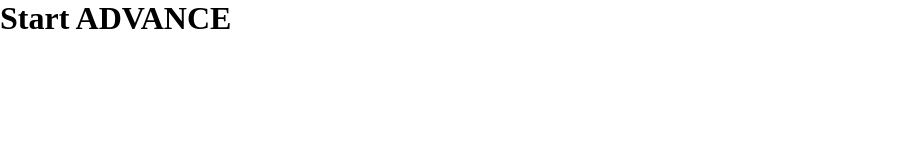
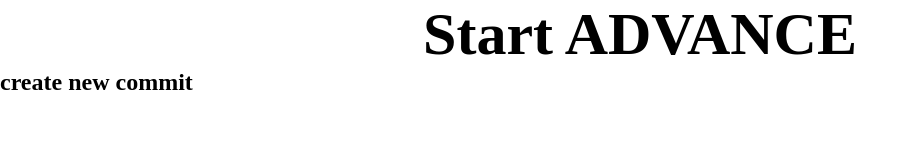
Before and after one commit to PaliyOleg/advance, a plain HTML site: page index.html in a window 1280 px wide. Shown: the whole page, without its empty margins (0-917 px from the left). Drawn offline with Linux system fonts and the light colour scheme.

Commit message:
second  commit

```diff
--- a/css/main.css
+++ b/css/main.css
@@ -6,5 +6,10 @@
 
 .body{
     font-family: 'Gill Sans', 'Gill Sans MT', Calibri, 'Trebuchet MS', sans-serif;
-    background-color: blueviolet;
+    background-color: violet;
 }
+
+h1{
+    text-align: center;
+    font-size: 60px;
+}
--- a/index.html
+++ b/index.html
@@ -7,8 +7,8 @@
     <link rel="stylesheet" href="./css/main.css">
 </head>
 <body>
-
     <h1>Start ADVANCE</h1>
+    <h2>create new commit</h2>
 
 </body>
 </html>
```
